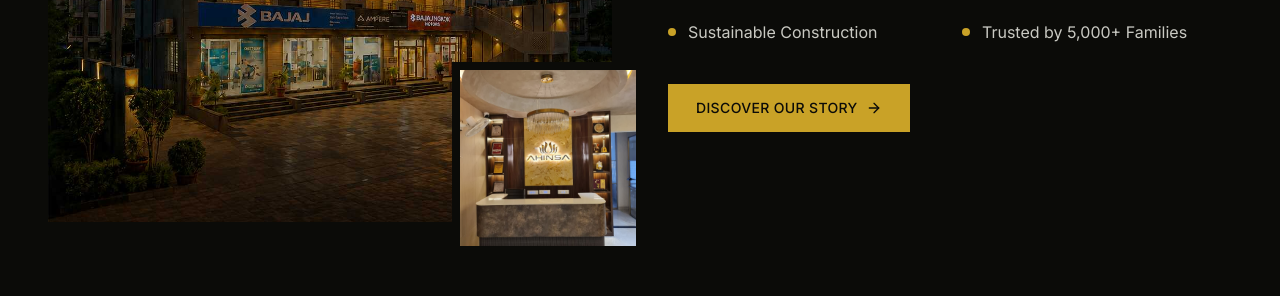
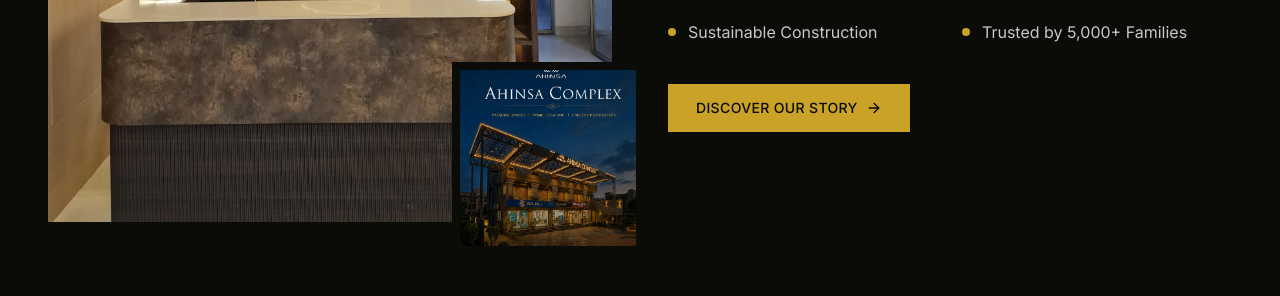
Before and after one commit to Developerpawanchauhan/Ahinsa-Group, a React (Vite) app: page / in a window 1280 px wide. Shown: the part 1598-1894 px from the top of the page. Built offline with nearby package versions, Linux system fonts and the light colour scheme; a web font is replaced by a local one.

Commit message:
numb count

```diff
--- a/src/pages/About.jsx
+++ b/src/pages/About.jsx
@@ -3,6 +3,7 @@ import { ArrowRight, Eye, Target, Sparkles, Leaf, Mail } from 'lucide-react'
 import PageHero from '../components/PageHero'
 import SectionHeading from '../components/SectionHeading'
 import Reveal from '../components/Reveal'
+import CountUp from '../components/CountUp'
 import { COMPANY, STATS, MANAGEMENT, MILESTONES } from '../data/site'
 
 export default function About() {
@@ -79,7 +80,9 @@ export default function About() {
           {STATS.map((s, i) => (
             <Reveal key={s.label} delay={i * 0.1}>
               <div className="text-center">
-                <div className="font-serif text-5xl md:text-6xl gold-text">{s.value}</div>
+                <div className="font-serif text-5xl md:text-6xl gold-text">
+                  <CountUp value={s.value} />
+                </div>
                 <div className="text-fg-muted mt-3 text-sm uppercase tracking-[0.2em]">{s.label}</div>
               </div>
             </Reveal>
--- a/src/pages/Home.jsx
+++ b/src/pages/Home.jsx
@@ -112,16 +112,16 @@ export default function Home() {
             <div className="relative">
               <div className="img-zoom aspect-[4/5] overflow-hidden">
                 <img
-                  src="/images/home/about/AhinsaComplex.jpg"
-                  alt="Ahinsa Group flagship project"
+                  src="/images/home/about/Office.jpg"
+                  alt="Ahinsa Group office"
                   className="w-full h-full object-cover"
                 />
               </div>
               <div className="absolute -bottom-8 -right-8 w-48 h-48 hidden md:block">
                 <div className="img-zoom aspect-square overflow-hidden border-8 border-cream dark:border-ink-900">
                   <img
-                    src="/images/home/about/Office.jpg"
-                    alt=""
+                    src="/images/home/about/AhinsaComplex.jpg"
+                    alt="Ahinsa Complex"
                     className="w-full h-full object-cover"
                   />
                 </div>
```
